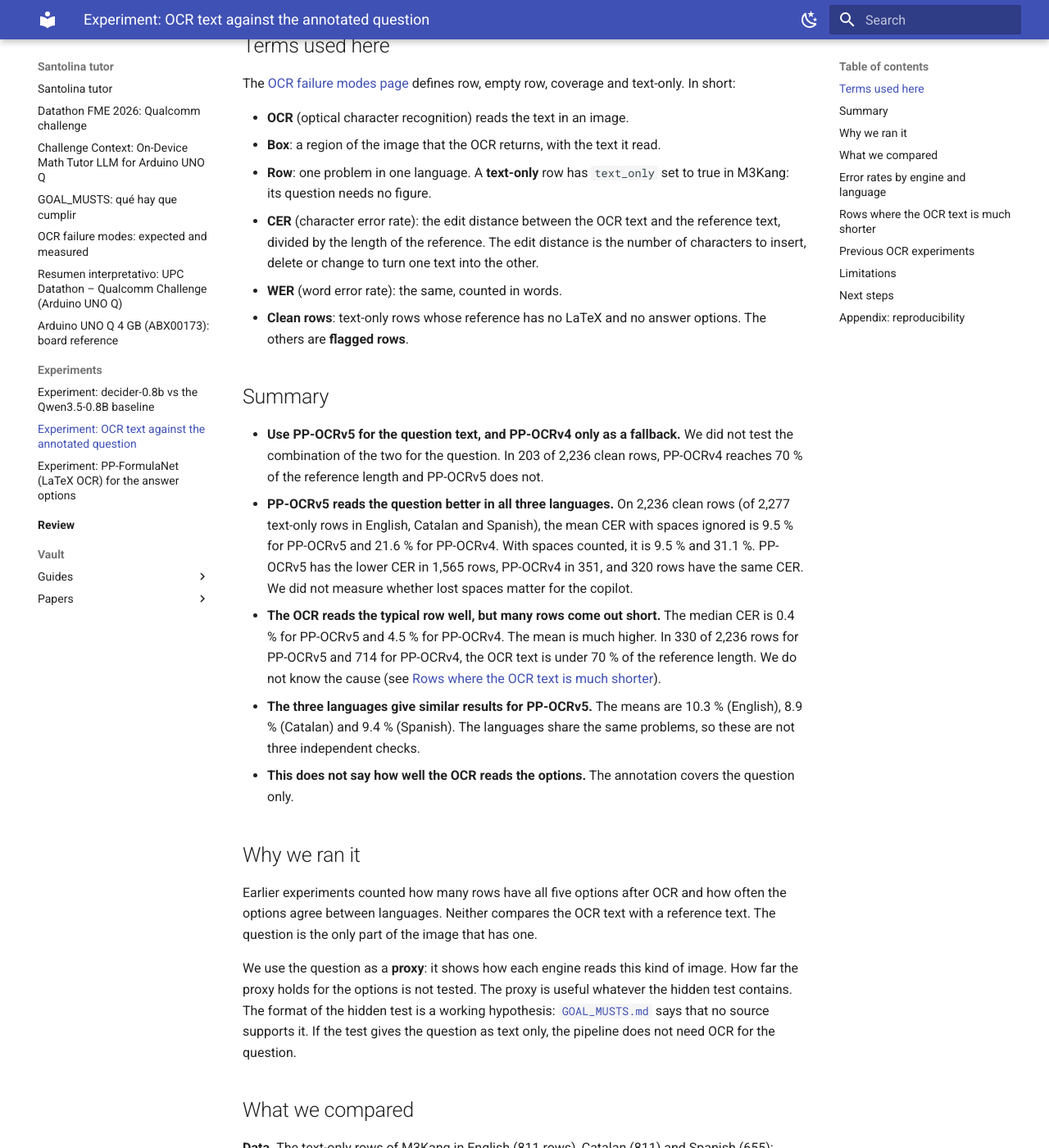
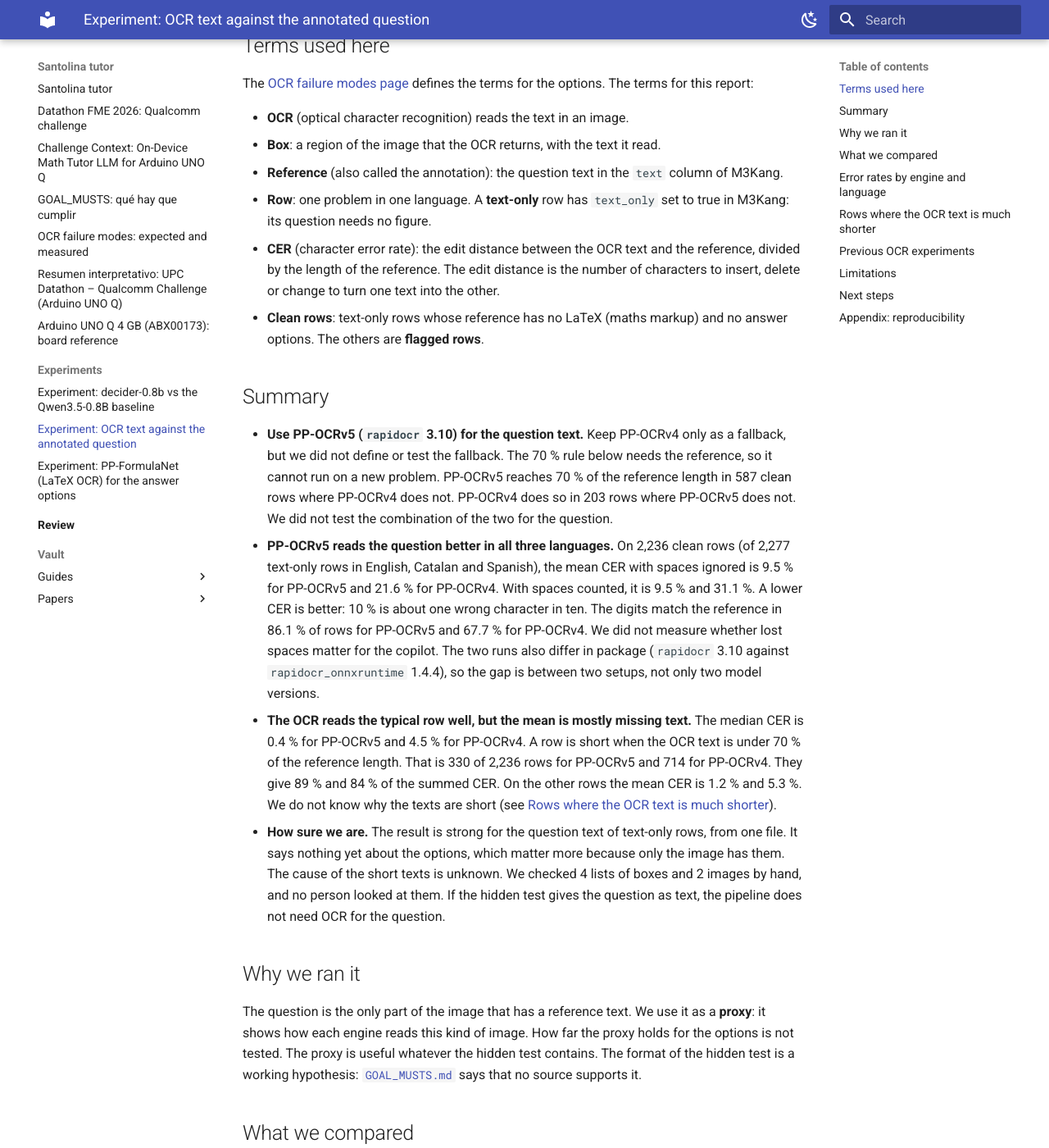
Before and after one commit to Sigkaio636/Santolina_tutor, an MkDocs documentation site: the page built from docs/experiments/2026-11-ocr-text-vs-annotation.md, in a window 1280 px wide and 1400 px high, scrolled down 444 px. Shown: the whole window at 82% size. Built offline with MkDocs 1.6.1 and Material for MkDocs 9.7.7, drawn with Linux system fonts in a browser that asks for light colours; some of the changed text lies outside the part shown.

Commit message:
Apply S6 review round 1 to the OCR text experiment
Summary now carries the confidence statement, the package confound and
the short-row split (printed by ocr_vs_text.py). Delete duplicated
caveats, the WER row and the accents table; fix two reproducibility
statements.

Co-Authored-By: Claude Sonnet 5.5 <noreply@anthropic.com>

```diff
--- a/docs/experiments/2026-11-ocr-text-vs-annotation.md
+++ b/docs/experiments/2026-11-ocr-text-vs-annotation.md
@@ -15,52 +15,54 @@ comparison for the question.
 ## Terms used here
 
 The [OCR failure modes page](../OCR_FAILURE_MODES.md#background-how-the-options-are-read)
-defines row, empty row, coverage and text-only. In short:
+defines the terms for the options. The terms for this report:
 
 - **OCR** (optical character recognition) reads the text in an image.
 - **Box**: a region of the image that the OCR returns, with the text it read.
+- **Reference** (also called the annotation): the question text in the `text` column of
+  M3Kang.
 - **Row**: one problem in one language. A **text-only** row has `text_only` set to true
   in M3Kang: its question needs no figure.
 - **CER** (character error rate): the edit distance between the OCR text and the
-  reference text, divided by the length of the reference. The edit distance is the
-  number of characters to insert, delete or change to turn one text into the other.
-- **WER** (word error rate): the same, counted in words.
-- **Clean rows**: text-only rows whose reference has no LaTeX and no answer options.
-  The others are **flagged rows**.
+  reference, divided by the length of the reference. The edit distance is the number of
+  characters to insert, delete or change to turn one text into the other.
+- **Clean rows**: text-only rows whose reference has no LaTeX (maths markup) and no
+  answer options. The others are **flagged rows**.
 
 ## Summary
 
-- **Use PP-OCRv5 for the question text, and PP-OCRv4 only as a fallback.** We did not
-  test the combination of the two for the question. In 203 of 2,236 clean rows,
-  PP-OCRv4 reaches 70 % of the reference length and PP-OCRv5 does not.
+- **Use PP-OCRv5 (`rapidocr` 3.10) for the question text.** Keep PP-OCRv4 only as a
+  fallback, but we did not define or test the fallback. The 70 % rule below needs the
+  reference, so it cannot run on a new problem. PP-OCRv5 reaches 70 % of the reference
+  length in 587 clean rows where PP-OCRv4 does not. PP-OCRv4 does so in 203 rows where
+  PP-OCRv5 does not. We did not test the combination of the two for the question.
 - **PP-OCRv5 reads the question better in all three languages.** On 2,236 clean rows
   (of 2,277 text-only rows in English, Catalan and Spanish), the mean CER with spaces
   ignored is 9.5 % for PP-OCRv5 and 21.6 % for PP-OCRv4. With spaces counted, it is
-  9.5 % and 31.1 %. PP-OCRv5 has the lower CER in 1,565 rows, PP-OCRv4 in 351, and
-  320 rows have the same CER. We did not measure whether lost spaces matter for the
-  copilot.
-- **The OCR reads the typical row well, but many rows come out short.** The median CER is
-  0.4 % for PP-OCRv5 and 4.5 % for PP-OCRv4. The mean is much higher. In 330 of 2,236
-  rows for PP-OCRv5 and 714 for PP-OCRv4, the OCR text is under 70 % of the reference
-  length. We do not know the cause (see
+  9.5 % and 31.1 %. A lower CER is better: 10 % is about one wrong character in ten.
+  The digits match the reference in 86.1 % of rows for PP-OCRv5 and 67.7 % for
+  PP-OCRv4. We did not measure whether lost spaces matter for the copilot. The two
+  runs also differ in package (`rapidocr` 3.10 against `rapidocr_onnxruntime` 1.4.4),
+  so the gap is between two setups, not only two model versions.
+- **The OCR reads the typical row well, but the mean is mostly missing text.** The
+  median CER is 0.4 % for PP-OCRv5 and 4.5 % for PP-OCRv4. A row is short when the OCR
+  text is under 70 % of the reference length. That is 330 of 2,236 rows for PP-OCRv5
+  and 714 for PP-OCRv4. They give 89 % and 84 % of the summed CER. On the other rows
+  the mean CER is 1.2 % and 5.3 %. We do not know why the texts are short (see
   [Rows where the OCR text is much shorter](#rows-where-the-ocr-text-is-much-shorter)).
-- **The three languages give similar results for PP-OCRv5.** The means are 10.3 %
-  (English), 8.9 % (Catalan) and 9.4 % (Spanish). The languages share the same
-  problems, so these are not three independent checks.
-- **This does not say how well the OCR reads the options.** The annotation covers the
-  question only.
+- **How sure we are.** The result is strong for the question text of text-only rows,
+  from one file. It says nothing yet about the options, which matter more because only
+  the image has them. The cause of the short texts is unknown. We checked 4 lists of
+  boxes and 2 images by hand, and no person looked at them. If the hidden test gives
+  the question as text, the pipeline does not need OCR for the question.
 
 ## Why we ran it
 
-Earlier experiments counted how many rows have all five options after OCR and how
-often the options agree between languages. Neither compares the OCR text with a
-reference text. The question is the only part of the image that has one.
-
-We use the question as a **proxy**: it shows how each engine reads this kind of image.
-How far the proxy holds for the options is not tested. The proxy is useful whatever
-the hidden test contains. The format of the hidden test is a working hypothesis:
-[`GOAL_MUSTS.md`](../GOAL_MUSTS.md) says that no source supports it. If the test gives
-the question as text only, the pipeline does not need OCR for the question.
+The question is the only part of the image that has a reference text. We use it as a
+**proxy**: it shows how each engine reads this kind of image. How far the proxy holds
+for the options is not tested. The proxy is useful whatever the hidden test contains.
+The format of the hidden test is a working hypothesis:
+[`GOAL_MUSTS.md`](../GOAL_MUSTS.md) says that no source supports it.
 
 ## What we compared
 
@@ -81,16 +83,14 @@ version. We cannot say which of these causes the gap. The versions come from the
 [OCR failure modes page](../OCR_FAILURE_MODES.md), which gives them with one sentence
 on how we made the boxes.
 
-**Reference.** The `text` column of M3Kang.
-
 **Scoring** (`laptop/ocr_vs_text.py`):
 
 1. Sort the boxes into lines, top to bottom and left to right, with the reading order
    of `laptop/prepare_m3kang.py`.
 2. Cut the OCR text before the first `A` label that has a `B` label after it. The
    options are not in `text`.
-3. Normalize both texts: Unicode NFC, collapse spaces and line breaks, delete the
-   problem number at the start.
+3. Normalize both texts: Unicode NFC (one fixed form for accented letters), collapse
+   spaces and line breaks, delete the problem number at the start.
 4. Compute the edit distance and divide it by the length of the reference.
 
 | Measure | What it counts |
@@ -98,11 +98,11 @@ on how we made the boxes.
 | CER | characters, spaces included |
 | CER, no spaces | characters, with all spaces deleted. This is the main figure |
 | CER, no spaces or accents | as above, with accents deleted, to price the accents |
-| WER | words |
 | Numbers match | share of rows where the digit sequences are equal, with all spaces deleted (so `1 10` and `110` are equal) |
 
-PP-OCRv4 often drops the space between words. Its CER falls by 9.5 points when we
-ignore spaces. The main figure ignores spaces so that this does not hide how well the
+PP-OCRv4 often drops the space between words. Counting spaces, PP-OCRv4 trails
+PP-OCRv5 by 21.6 points. Ignoring spaces, it trails by 12.1. So lost spaces cause under
+half of the gap. The main figure ignores spaces so that they do not hide how well the
 engine reads the characters. The Summary gives both figures.
 
 **Clean and flagged rows.** 41 of the 2,277 rows have LaTeX or the answer options inside
@@ -111,24 +111,26 @@ apart. The other 2,236 are the clean rows.
 
 **How we judged the result.** We set no threshold before the run. Afterwards we used
 two criteria: the engine has the lower mean CER in every language, and it has the lower
-CER in more rows than the other engine does. PP-OCRv5 meets both.
+CER in more rows than the other engine does.
 
 ## Error rates by engine and language
 
-Mean CER with spaces ignored, clean rows. The brackets are a 95 % bootstrap interval:
-we drew problems with replacement 2,000 times (803 problems with at least one clean
-row, seed 0), and kept the same problem in three languages together.
+Mean CER with spaces ignored, clean rows. The brackets show the likely range of the
+mean. They are a 95 % bootstrap interval: we drew problems with replacement 2,000
+times (803 problems with at least one clean row, seed 0), and kept the same problem in
+three languages together.
 
-| Language | Clean rows | PP-OCRv4 | PP-OCRv5 | PP-OCRv4 minus PP-OCRv5, points |
+| Language | Clean rows | PP-OCRv4 | PP-OCRv5 | PP-OCRv4 minus PP-OCRv5, percentage points |
 |---|---|---|---|---|
 | English | 793 | 19.5 % [17.5, 21.5] | 10.3 % [8.7, 11.9] | 9.2 [6.6, 11.8] |
 | Catalan | 803 | 23.4 % [21.5, 25.5] | 8.9 % [7.5, 10.3] | 14.6 [12.3, 17.0] |
 | Spanish | 640 | 22.0 % [20.1, 24.1] | 9.4 % [7.8, 11.1] | 12.6 [10.2, 15.2] |
 | All | 2,236 | 21.6 % [20.3, 22.9] | 9.5 % [8.5, 10.5] | 12.1 [10.5, 13.6] |
 
-The intervals do not include the choice to cut at `A` or the manual checks below. We
-did not run a paired significance test. The rows of one problem in three languages are
-not independent, which is why the draw is by problem.
+In each language the ranges of the two engines do not overlap, and the range of the
+difference stays above zero. The ranges do not include the effect of how we cut the
+options off at the `A` label, or the manual checks below. The rows of one problem in
+three languages are not independent, which is why the draw is by problem.
 
 Median CER with spaces ignored, clean rows:
 
@@ -145,27 +147,14 @@ Other measures, clean rows, all languages (2,236):
 |---|---|---|
 | CER, spaces included | 31.1 % | 9.5 % |
 | CER, no spaces or accents | 20.5 % | 9.5 % |
-| WER | 81.3 % | 11.3 % |
 | Rows with CER (no spaces) under 5 % | 52.5 % | 82.9 % |
 | Numbers match | 67.7 % | 86.1 % |
 
 - **PP-OCRv5 has the lower CER (no spaces) in 1,565 of 2,236 rows**, PP-OCRv4 in 351,
   and 320 rows have the same CER.
-- **Spaces explain 9.5 of the 21.6 points** that separate the two engines when spaces
-  count (31.1 % against 9.5 %). That is 44 %. A gap of 12.1 points remains when we
-  ignore spaces.
-- **Accents.** Mean CER with spaces ignored, then with accents also ignored. The
-  difference is the cost of the accents.
-
-  | Language | PP-OCRv4 | PP-OCRv5 |
-  |---|---|---|
-  | English | 19.5 % → 19.5 % | 10.3 % → 10.3 % |
-  | Catalan | 23.4 % → 22.2 % | 8.9 % → 8.8 % |
-  | Spanish | 22.0 % → 19.6 % | 9.4 % → 9.4 % |
-
-  We did not test single characters such as `ç` or `ñ`.
-- **Flagged rows (41).** The CER with spaces ignored is 24.5 % for PP-OCRv4 and 19.0 %
-  for PP-OCRv5. With so few rows we draw no conclusion from them.
+- **Accents.** Ignoring accents lowers the mean CER by 0.1 points or less, except for
+  PP-OCRv4 on Catalan (1.2 points) and Spanish (2.5 points). We did not test single
+  characters such as `ç` or `ñ`.
 
 ## Rows where the OCR text is much shorter
 
@@ -182,15 +171,20 @@ tune.
 | PP-OCRv5 reaches 70 %, PP-OCRv4 does not | 587 |
 | Neither reaches 70 % | 127 |
 
+The short rows give 89 % of the summed CER for PP-OCRv5 and 84 % for PP-OCRv4. On the
+other rows the mean CER is 1.2 % for PP-OCRv5 (1,906 rows) and 5.3 % for PP-OCRv4
+(1,522 rows). The script prints these figures.
+
 A short OCR text is a sign of missing lines, not proof. A wrong read, or option text
 left in the OCR text, also changes the length.
 
 **What we know.** Two manual checks, on different rows, by Claude, the coding agent of
-this project. No person looked at the images.
+this project. No person looked at the images. They are anecdotes: the choice of rows is
+not saved in the repository.
 
-- We looked at the PP-OCRv5 boxes of 4 rows. They are the rows ranked 41 to 44 by
-  PP-OCRv5 CER among the clean rows with a CER over 5 %. The boxes hold only the last
-  line of the question and the options.
+- We looked at the PP-OCRv5 boxes of 4 rows. They are the rows ranked 41 to 44, from
+  the highest PP-OCRv5 CER down, among the clean rows with a CER over 5 %. The boxes
+  hold only the last line of the question and the options.
 - We drew 3 rows at random (seed 1) from the 203 rows where only PP-OCRv4 reaches 70 %,
   and opened the images of 2 of them. The full question is in both images.
 
@@ -211,20 +205,15 @@ PP-OCRv5 against PP-OCRv4 on how many rows have all five options. The
 ## Limitations
 
 - **The reference covers the question, not the options.** In the 2 images we opened, the
-  options are short values in a serif font and the question is sans-serif text. The
-  question scores may not carry over to the options. There is still no annotated
-  reference for the options.
+  options use a different font. The question scores may not carry over to the options.
+  There is still no annotated reference for the options.
 - **One file, three languages, text-only rows.** Rows with a figure are not measured.
-- **The engines differ in more than the model version.** See the note under the table of
-  engines.
-- **The 70 % rule is a sign.** We found no cause for the short OCR texts.
 - **The reading order may hurt both engines.** We joined the boxes with the same rule
   that the option parser uses. A question in two columns, or with a figure beside the
   text, may be put in a wrong order. We did not measure this.
 - **The edit distance is our own code.** The package `rapidfuzz` could not be installed.
-  A self-test in the script compares our distance with a plain dynamic program on 300
+  A self-test in the script compares our distance with a plain textbook method on 300
   random pairs.
-- **An agent made the checks.** No person checked the images.
 
 ## Next steps
 
@@ -240,11 +229,10 @@ PP-OCRv5 against PP-OCRv4 on how many rows have all five options. The
 
 | Item | Value |
 |---|---|
-| Data | M3Kang `high_quality`, first file. Text-only rows in `eng`, `cat` and `esp`: 2,277 rows |
 | Boxes | `data/interim/ocr_boxes_txto_yes.jsonl` (PP-OCRv4) and `data/interim/ocr_boxes_txto_yes_v5.jsonl` (PP-OCRv5), made by `laptop/ocr_boxes.py dump`. Not in Git: M3Kang is for research use only |
 | Reference | `text` column of `data/raw_txto_yes/*.parquet` |
-| Code | `laptop/ocr_boxes.py` (commit `a3b89a5`) and `laptop/ocr_vs_text.py` (commit `41f17f7`). A later commit added the bootstrap interval |
-| Output | the printed tables, and `data/interim/ocr_vs_text.csv`: one row per problem and engine, with no problem text |
+| Code | `laptop/ocr_boxes.py` (commit `a3b89a5`) and `laptop/ocr_vs_text.py` (first in commit `41f17f7`, extended in later commits: see `git log`) |
+| Output | the printed figures, and `data/interim/ocr_vs_text.csv`: one row per problem, language and engine, with no problem text |
 
 To reproduce the numbers, run from the repository root, with the `.venv` of the
 repository (it holds pyarrow, the only package the script needs):
```
Also changed, not shown: other parts of docs/experiments/2026-11-ocr-text-vs-annotation.md (+3 -3 lines), 1 other file.
